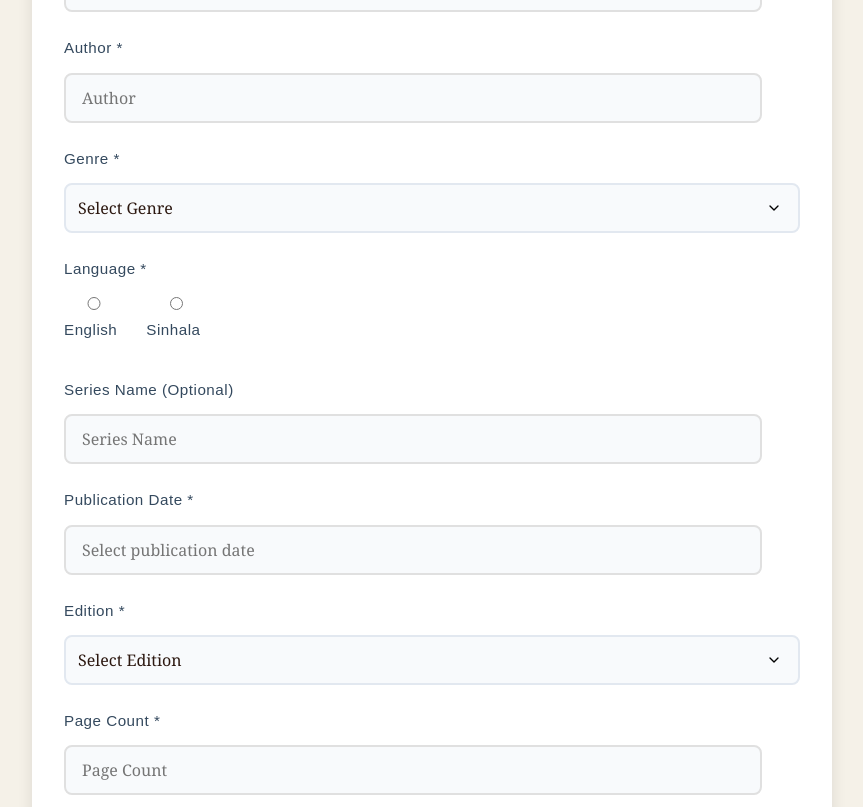
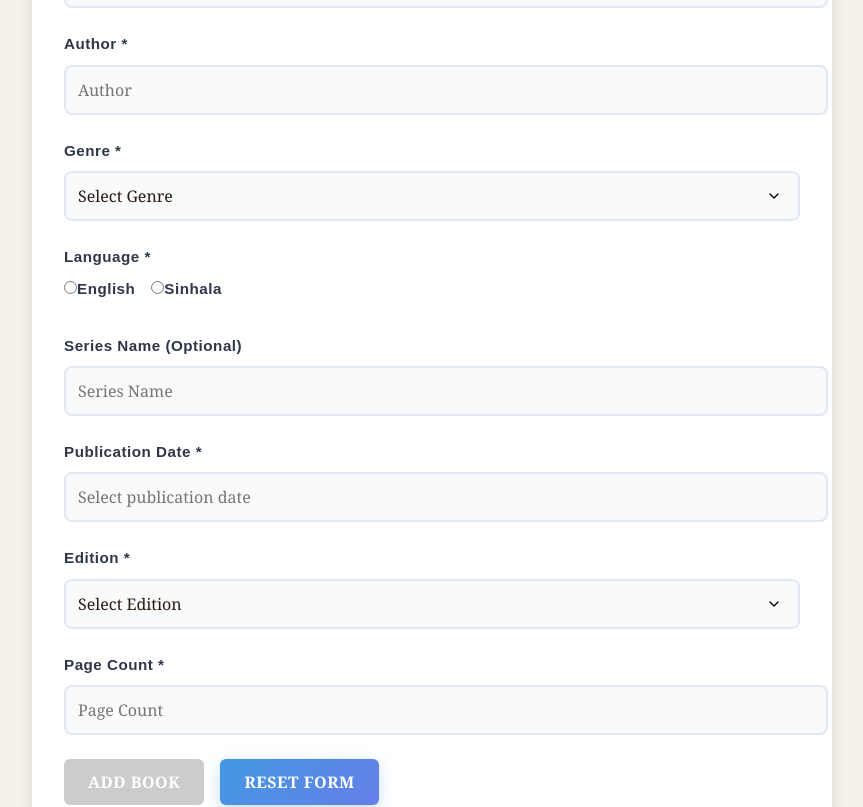
Before and after one commit to PabasaraJay/book-reading-tracker, a React (Create React App) app: page /add-book in a window 1280 px wide. Shown: the part 395-1202 px from the top of the page, without its empty margins (208-1071 px from the left). Built offline with nearby package versions, Linux system fonts and the light colour scheme; sample sign-in values are in the browser's storage.

Commit message:
Refactor Login component styles and structure by renaming CSS classes for consistency; update form group and button styles for improved clarity and user experience.

```diff
--- a/src/components/Login.css
+++ b/src/components/Login.css
@@ -38,18 +38,18 @@
   font-weight: 600;
 }
 
-.form-group {
+.login-form-group {
   margin-bottom: 1.5rem;
 }
 
-.form-group label {
+.login-form-group label {
   display: block;
   margin-bottom: 0.75rem;
   color: #34495e;
   font-weight: 500;
 }
 
-.form-group input {
+.login-form-group input {
   width: 90%;
   padding: 0.75rem 1rem;
   border: 2px solid #e0e0e0;
@@ -58,13 +58,13 @@
   transition: border-color 0.3s ease;
 }
 
-.form-group input:focus {
+.login-form-group input:focus {
   outline: none;
   border-color: #3498db;
   box-shadow: 0 0 0 3px rgba(52, 152, 219, 0.1);
 }
 
-button {
+.login-button {
   width: 100%;
   padding: 1rem;
   background-color: #3498db;
@@ -78,13 +78,13 @@ button {
   margin-top: 1rem;
 }
 
-button:hover {
+.login-button:hover {
   background-color: #2980b9;
   transform: translateY(-2px);
   box-shadow: 0 4px 12px rgba(52, 152, 219, 0.2);
 }
 
-.error-message {
+.login-error-message {
   color: #e74c3c;
   margin-bottom: 1.5rem;
   text-align: center;
--- a/src/components/Login.js
+++ b/src/components/Login.js
@@ -25,7 +25,7 @@ function Login() {
         <img src={logo} alt="Book Tracker Logo" className="login-logo" />
         <h2>Welcome Back</h2>
         <form onSubmit={handleSubmit}>
-          <div className="form-group">
+          <div className="login-form-group">
             <label htmlFor="username">Username:</label>
             <input
               type="text"
@@ -36,7 +36,7 @@ function Login() {
               placeholder="Enter your username"
             />
           </div>
-          <div className="form-group">
+          <div className="login-form-group">
             <label htmlFor="password">Password:</label>
             <input
               type="password"
@@ -47,8 +47,8 @@ function Login() {
               placeholder="Enter your password"
             />
           </div>
-          {error && <div className="error-message">{error}</div>}
-          <button type="submit">Login</button>
+          {error && <div className="login-error-message">{error}</div>}
+          <button type="submit" className="login-button">Login</button>
         </form>
       </div>
     </div>
```
